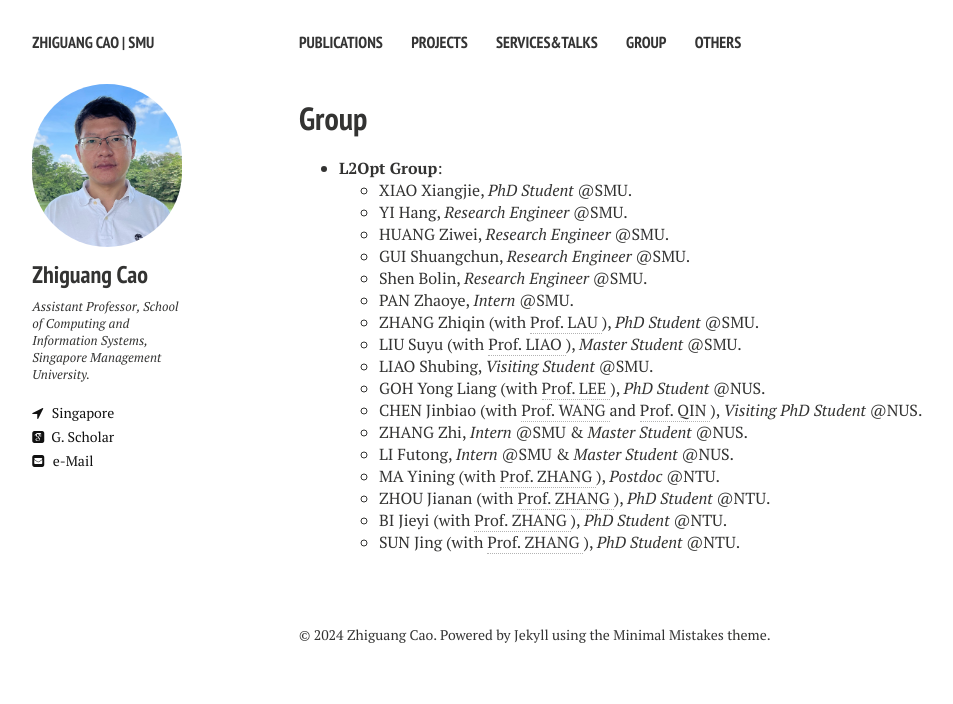
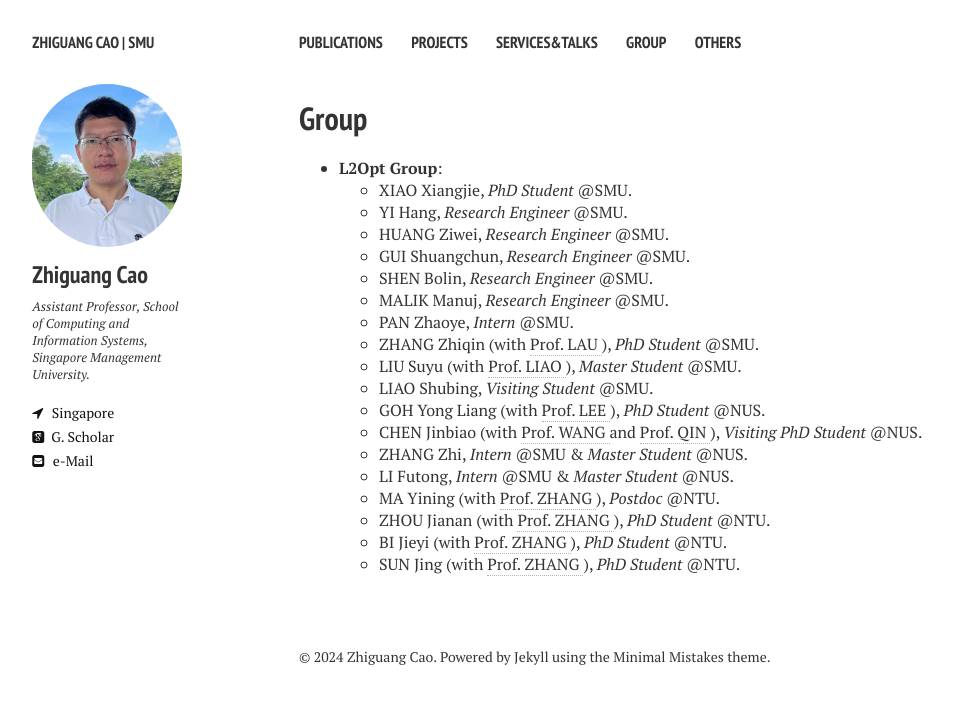
Before and after one commit to zhiguangcaosg/zhiguangcaosg.github.io, a Jekyll site: the page built from group.md, in a window 1280 px wide. Shown: the top 704 px of the page, without its empty margins (21-974 px from the left). Built offline with Jekyll 4.4.1, drawn with Linux system fonts in a browser that asks for light colours; nearby versions of some CDN libraries.

Commit message:
Update group.md

```diff
--- a/group.md
+++ b/group.md
@@ -27,7 +27,9 @@ comments: false
 	</li>
 	<li> GUI Shuangchun, <i>Research Engineer</i> @SMU.
 	</li>
-	<li> Shen Bolin, <i>Research Engineer</i> @SMU.
+	<li> SHEN Bolin, <i>Research Engineer</i> @SMU.
+	</li>
+	<li> MALIK Manuj, <i>Research Engineer</i> @SMU.
 	</li>
 	<li> PAN Zhaoye, <i>Intern</i> @SMU.
 	</li>
```
